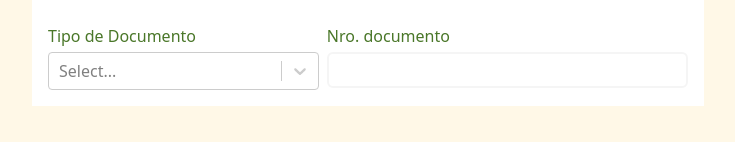
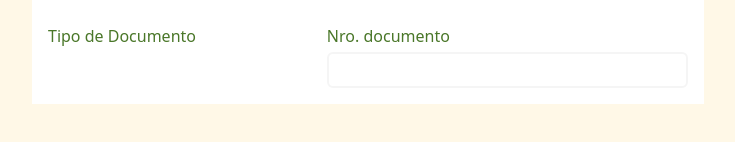
Before and after one commit to mgarcial1995/app-descubrimiento-familiar, a React (Vite) app: page /usuario in a window 1280 px wide. Shown: the part 138-280 px from the top of the page, without its empty margins (272-1007 px from the left). Built offline with nearby package versions, Linux system fonts and the light colour scheme.

Commit message:
correcciones para registro

```diff
--- a/src/App.tsx
+++ b/src/App.tsx
@@ -1,18 +1,22 @@
-import { Routes, Route } from "react-router-dom";
-import Home from "./pages/Home";
-import DatosUsuario from "./pages/DatosUsuario";
-import RegistrarUsuario from "./pages/RegistrarUsuario";
-import RegistroPublico from "./pages/RegistroPublico";
-import Gracias from "./pages/Gracias";
+import { Routes, Route, Navigate } from 'react-router-dom';
+import Home from './pages/Home';
+import DatosUsuario from './pages/DatosUsuario';
+import RegistrarUsuario from './pages/RegistrarUsuario';
+import RegistroPublico from './pages/RegistroPublico';
+import Gracias from './pages/Gracias';
 
 function App() {
   return (
     <Routes>
-        <Route index element={<Home />} />
-        <Route path="/usuario" element={<DatosUsuario />} />
-        <Route path="/registrar" element={<RegistrarUsuario />} />
-        <Route path="/registro" element={<RegistroPublico />} />
-        <Route path="/gracias" element={<Gracias />} />
+      {/* Redirige la raíz a /registro */}
+      <Route path="/" element={<Navigate to="/registro" />} />
+
+      {/* Rutas */}
+      <Route path="/home" element={<Home />} />
+      <Route path="/usuario" element={<DatosUsuario />} />
+      <Route path="/registrar" element={<RegistrarUsuario />} />
+      <Route path="/registro" element={<RegistroPublico />} />
+      <Route path="/gracias" element={<Gracias />} />
     </Routes>
   );
 }
--- a/src/pages/DatosUsuario.tsx
+++ b/src/pages/DatosUsuario.tsx
@@ -29,21 +29,21 @@ const DatosUsuario = () => {
               <p className="text-[#4A7729] font-medium mb-1">
                 Tipo de Documento
               </p>
-              <Select
+              {/* <Select
                 className="basic-single w-full"
                 classNamePrefix="select"
                 isSearchable
                 name="tipo_doc"
                 onChange={()=>{}}
-                // value={{
-                //   label: participante.tipo_doc || '',
-                //   value: participante.tipo_doc || '',
-                // }}
+                value={{
+                  label: participante.tipo_doc || '',
+                  value: participante.tipo_doc || '',
+                }}
                 options={[
                     { label:"Documento", value: "dni" },
                     { label:"Nombre", value: "nombre" },
                 ]}
-              />
+              /> */}
             </div>
             <div className="w-4/6">
               <Input
```
